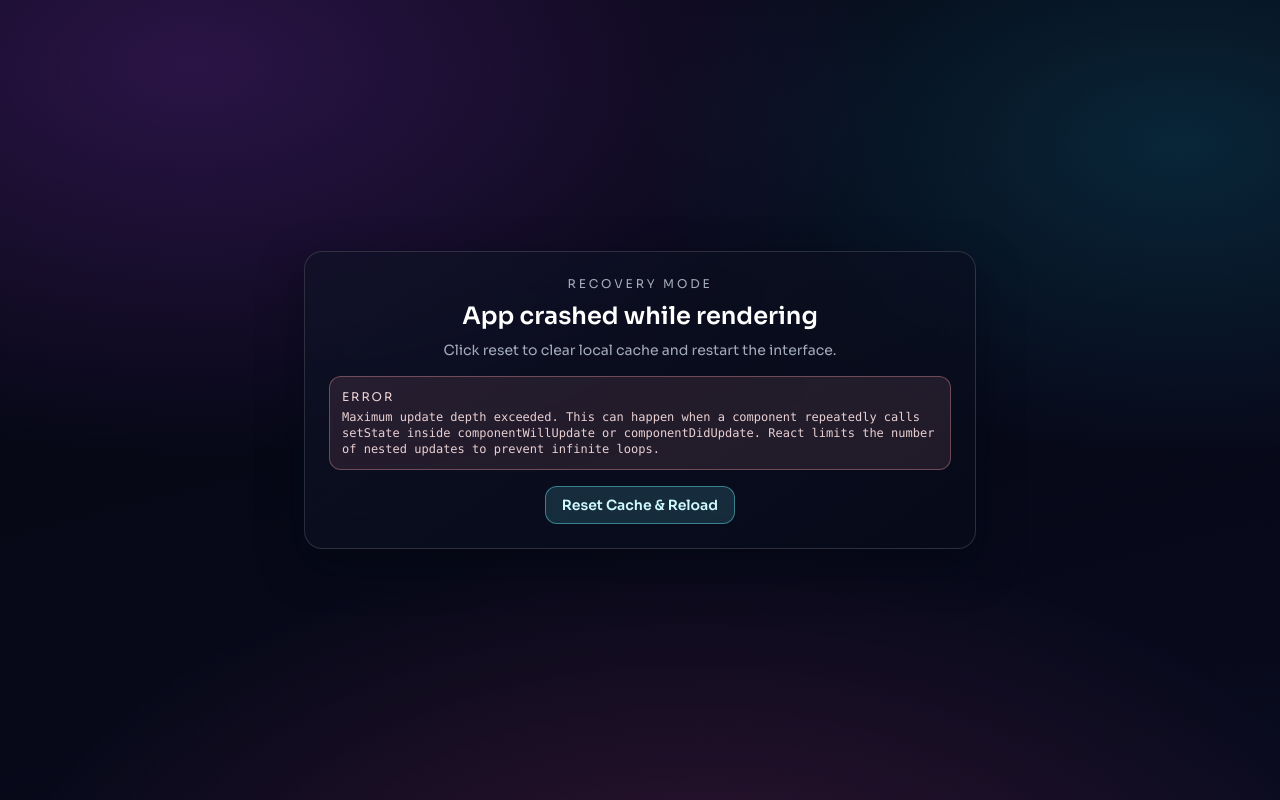
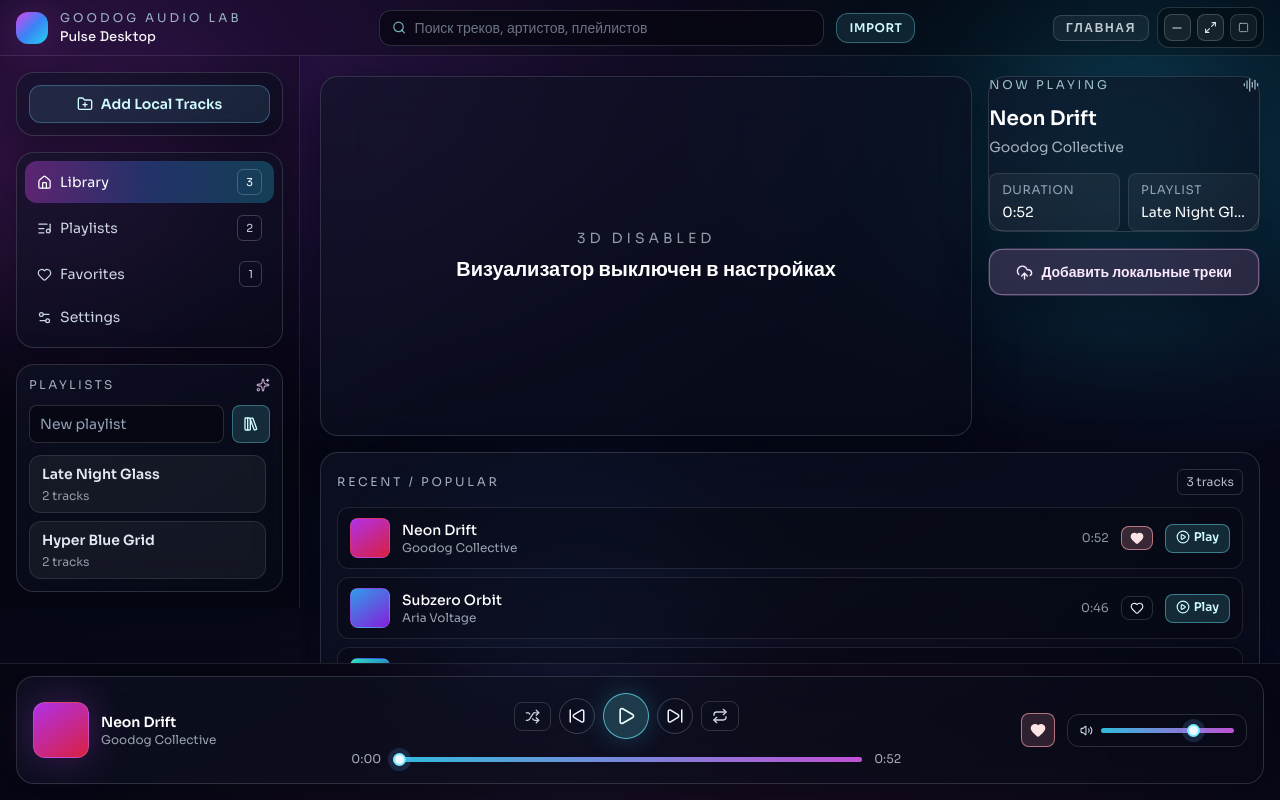
Before and after one commit to Goodog2013/Good-Music, a React (Vite) app: page / in a window 1280 px wide. Built offline with nearby package versions, Linux system fonts and the light colour scheme.

Commit message:
Fix React #185 by stabilizing Zustand selectors

```diff
--- a/src/components/player/PlayerBar.tsx
+++ b/src/components/player/PlayerBar.tsx
@@ -13,43 +13,23 @@ const RepeatIcon = ({ mode }: { mode: 'off' | 'all' | 'one' }) => {
 }
 
 export const PlayerBar = () => {
-  const {
-    tracks,
-    currentTrackId,
-    currentTime,
-    duration,
-    isPlaying,
-    volume,
-    shuffle,
-    repeatMode,
-    favoriteTrackIds,
-    togglePlayPause,
-    previousTrack,
-    nextTrack,
-    seekTo,
-    setVolume,
-    toggleShuffle,
-    cycleRepeatMode,
-    toggleFavorite,
-  } = usePlayerStore((state) => ({
-    tracks: state.tracks,
-    currentTrackId: state.currentTrackId,
-    currentTime: state.currentTime,
-    duration: state.duration,
-    isPlaying: state.isPlaying,
-    volume: state.volume,
-    shuffle: state.shuffle,
-    repeatMode: state.repeatMode,
-    favoriteTrackIds: state.favoriteTrackIds,
-    togglePlayPause: state.togglePlayPause,
-    previousTrack: state.previousTrack,
-    nextTrack: state.nextTrack,
-    seekTo: state.seekTo,
-    setVolume: state.setVolume,
-    toggleShuffle: state.toggleShuffle,
-    cycleRepeatMode: state.cycleRepeatMode,
-    toggleFavorite: state.toggleFavorite,
-  }))
+  const tracks = usePlayerStore((state) => state.tracks)
+  const currentTrackId = usePlayerStore((state) => state.currentTrackId)
+  const currentTime = usePlayerStore((state) => state.currentTime)
+  const duration = usePlayerStore((state) => state.duration)
+  const isPlaying = usePlayerStore((state) => state.isPlaying)
+  const volume = usePlayerStore((state) => state.volume)
+  const shuffle = usePlayerStore((state) => state.shuffle)
+  const repeatMode = usePlayerStore((state) => state.repeatMode)
+  const favoriteTrackIds = usePlayerStore((state) => state.favoriteTrackIds)
+  const togglePlayPause = usePlayerStore((state) => state.togglePlayPause)
+  const previousTrack = usePlayerStore((state) => state.previousTrack)
+  const nextTrack = usePlayerStore((state) => state.nextTrack)
+  const seekTo = usePlayerStore((state) => state.seekTo)
+  const setVolume = usePlayerStore((state) => state.setVolume)
+  const toggleShuffle = usePlayerStore((state) => state.toggleShuffle)
+  const cycleRepeatMode = usePlayerStore((state) => state.cycleRepeatMode)
+  const toggleFavorite = usePlayerStore((state) => state.toggleFavorite)
 
   const currentTrack = useMemo(() => tracks.find((track) => track.id === currentTrackId) ?? null, [currentTrackId, tracks])
 
--- a/src/screens/FavoritesScreen.tsx
+++ b/src/screens/FavoritesScreen.tsx
@@ -6,14 +6,12 @@ import { usePlayerStore } from '../store/playerStore'
 import { formatTime } from '../utils/time'
 
 export const FavoritesScreen = () => {
-  const { tracks, favoriteTrackIds, currentTrackId, playTrack, toggleFavorite, searchQuery } = usePlayerStore((state) => ({
-    tracks: state.tracks,
-    favoriteTrackIds: state.favoriteTrackIds,
-    currentTrackId: state.currentTrackId,
-    playTrack: state.playTrack,
-    toggleFavorite: state.toggleFavorite,
-    searchQuery: state.searchQuery,
-  }))
+  const tracks = usePlayerStore((state) => state.tracks)
+  const favoriteTrackIds = usePlayerStore((state) => state.favoriteTrackIds)
+  const currentTrackId = usePlayerStore((state) => state.currentTrackId)
+  const playTrack = usePlayerStore((state) => state.playTrack)
+  const toggleFavorite = usePlayerStore((state) => state.toggleFavorite)
+  const searchQuery = usePlayerStore((state) => state.searchQuery)
 
   const favorites = useMemo(() => {
     const normalized = searchQuery.trim().toLowerCase()
--- a/src/screens/HomeScreen.tsx
+++ b/src/screens/HomeScreen.tsx
@@ -12,25 +12,14 @@ interface HomeScreenProps {
 }
 
 export const HomeScreen = ({ onImport }: HomeScreenProps) => {
-  const {
-    tracks,
-    searchQuery,
-    currentTrackId,
-    favoriteTrackIds,
-    playTrack,
-    toggleFavorite,
-    activePlaylistId,
-    playlists,
-  } = usePlayerStore((state) => ({
-    tracks: state.tracks,
-    searchQuery: state.searchQuery,
-    currentTrackId: state.currentTrackId,
-    favoriteTrackIds: state.favoriteTrackIds,
-    playTrack: state.playTrack,
-    toggleFavorite: state.toggleFavorite,
-    activePlaylistId: state.activePlaylistId,
-    playlists: state.playlists,
-  }))
+  const tracks = usePlayerStore((state) => state.tracks)
+  const searchQuery = usePlayerStore((state) => state.searchQuery)
+  const currentTrackId = usePlayerStore((state) => state.currentTrackId)
+  const favoriteTrackIds = usePlayerStore((state) => state.favoriteTrackIds)
+  const playTrack = usePlayerStore((state) => state.playTrack)
+  const toggleFavorite = usePlayerStore((state) => state.toggleFavorite)
+  const activePlaylistId = usePlayerStore((state) => state.activePlaylistId)
+  const playlists = usePlayerStore((state) => state.playlists)
 
   const filtered = useMemo(() => {
     const normalized = searchQuery.trim().toLowerCase()
--- a/src/screens/PlaylistScreen.tsx
+++ b/src/screens/PlaylistScreen.tsx
@@ -6,31 +6,17 @@ import { usePlayerStore } from '../store/playerStore'
 import { formatTime } from '../utils/time'
 
 export const PlaylistScreen = () => {
-  const {
-    tracks,
-    playlists,
-    activePlaylistId,
-    searchQuery,
-    currentTrackId,
-    selectPlaylist,
-    playTrack,
-    playPlaylist,
-    deletePlaylist,
-    addTrackToPlaylist,
-    removeTrackFromPlaylist,
-  } = usePlayerStore((state) => ({
-    tracks: state.tracks,
-    playlists: state.playlists,
-    activePlaylistId: state.activePlaylistId,
-    searchQuery: state.searchQuery,
-    currentTrackId: state.currentTrackId,
-    selectPlaylist: state.selectPlaylist,
-    playTrack: state.playTrack,
-    playPlaylist: state.playPlaylist,
-    deletePlaylist: state.deletePlaylist,
-    addTrackToPlaylist: state.addTrackToPlaylist,
-    removeTrackFromPlaylist: state.removeTrackFromPlaylist,
-  }))
+  const tracks = usePlayerStore((state) => state.tracks)
+  const playlists = usePlayerStore((state) => state.playlists)
+  const activePlaylistId = usePlayerStore((state) => state.activePlaylistId)
+  const searchQuery = usePlayerStore((state) => state.searchQuery)
+  const currentTrackId = usePlayerStore((state) => state.currentTrackId)
+  const selectPlaylist = usePlayerStore((state) => state.selectPlaylist)
+  const playTrack = usePlayerStore((state) => state.playTrack)
+  const playPlaylist = usePlayerStore((state) => state.playPlaylist)
+  const deletePlaylist = usePlayerStore((state) => state.deletePlaylist)
+  const addTrackToPlaylist = usePlayerStore((state) => state.addTrackToPlaylist)
+  const removeTrackFromPlaylist = usePlayerStore((state) => state.removeTrackFromPlaylist)
 
   const activePlaylist = playlists.find((playlist) => playlist.id === activePlaylistId) ?? null
 
```
